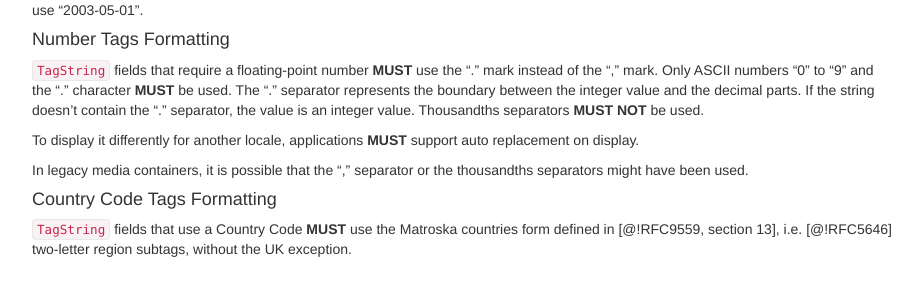
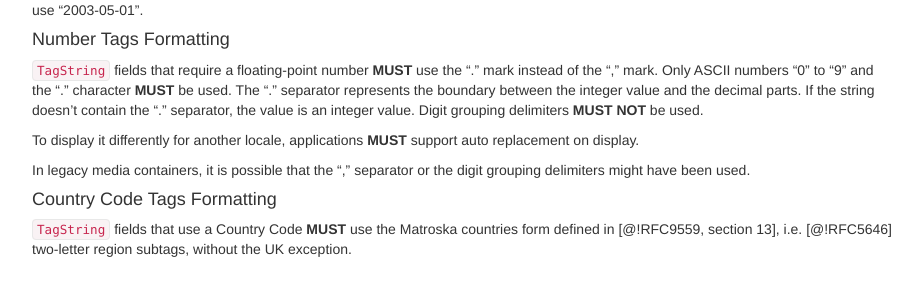
Before and after one commit to ietf-wg-cellar/matroska-specification, a Jekyll site: the page built from cellar-tags/tagging.md, in a window 1280 px wide and 900 px high, scrolled down 1691 px. Shown: the part 178-461 px from the top of the window, without its empty margins (273-1195 px from the left). Built offline with Jekyll 4.4.1, drawn with Linux system fonts in a browser that asks for light colours; our own code applies the rules of GitHub Pages for plain Markdown files.

Commit message:
use Digit grouping delimiters instead of Thousandths separators
Co-authored-by: Jérôme Martinez <jerome@mediaarea.net>

```diff
--- a/cellar-tags/tagging.md
+++ b/cellar-tags/tagging.md
@@ -111,12 +111,12 @@ To store a specific day such as May 1st, 2003, one would use "2003-05-01".
 Only ASCII numbers "0" to "9" and the "." character **MUST** be used.
 The "." separator represents the boundary between the integer value and the decimal parts.
 If the string doesn't contain the "." separator, the value is an integer value.
-Thousandths separators **MUST NOT** be used.
+Digit grouping delimiters **MUST NOT** be used.
 
 To display it differently for another locale, applications **MUST** support auto
 replacement on display.
 
-In legacy media containers, it is possible that the "," separator or the thousandths separators might have been used.
+In legacy media containers, it is possible that the "," separator or the digit grouping delimiters might have been used.
 
 #### Country Code Tags Formatting
 
```
